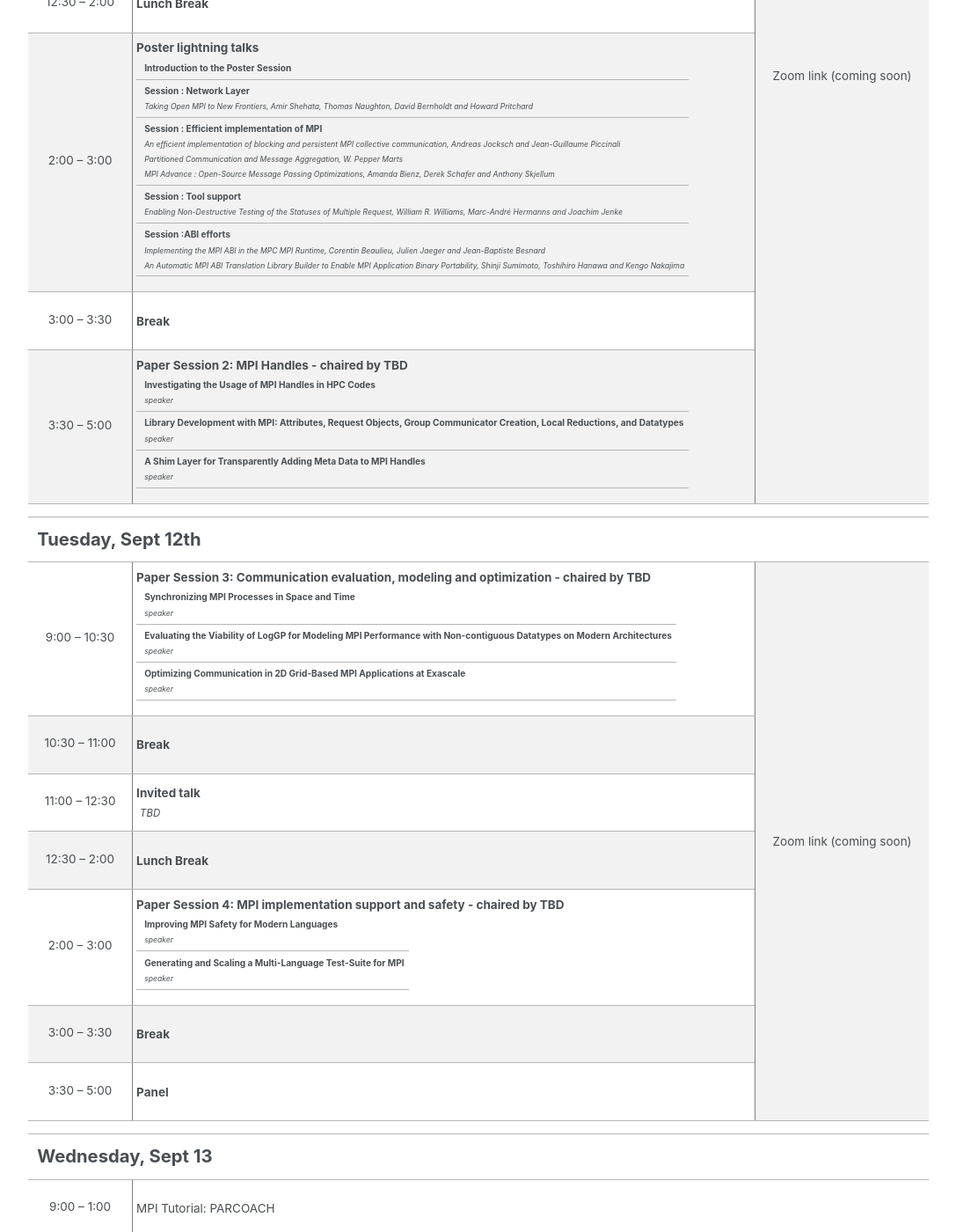
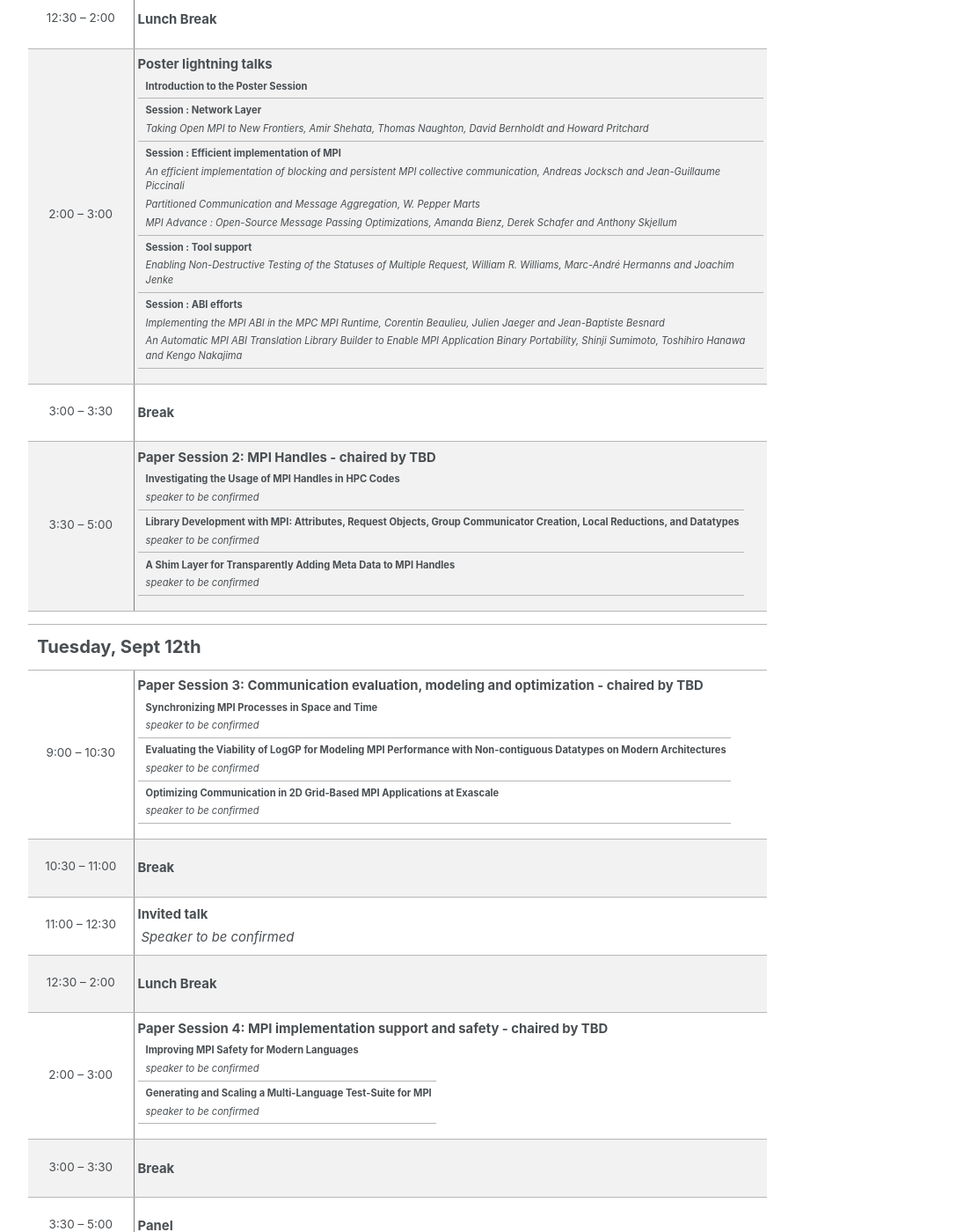
Before and after one commit to eurompi23/eurompi23.github.io, a Jekyll site: the page built from _pages/program.md, in a window 1280 px wide and 1400 px high, scrolled down 1056 px. Shown: the whole window at 88% size, without its empty margins (96-1183 px from the left). Built offline with Jekyll 4.4.1, drawn with Linux system fonts in a browser that asks for light colours; cached includes are drawn as plain includes; some of the changed text lies outside the part shown.

Commit message:
add register page

```diff
--- a/_data/navigation.yml
+++ b/_data/navigation.yml
@@ -23,8 +23,8 @@
     - title: "Venue"
       url: venue
 
-      #- title: "Registration"
-      #url: registration
+    - title: "Register"
+      url: register
 
     - title: "Archive"
       url: archive
--- a/_pages/program.md
+++ b/_pages/program.md
@@ -150,25 +150,25 @@
 <!--
   <div style="font-weight:bold">Opening [<a href="https://youtu.be/NBOvU_RiPEY" target="_blank">Presentation</a>]</div>
 -->
-  <div style="font-weight:bold">Opening</div>
- <div style="padding-top:4px;padding-left:4px;font-size:0.85em;font-style:italic">TBD</div>
+  <div style="font-weight:bold;font-size:1.10em">Opening</div>
+ <div style="padding-top:4px;padding-left:4px;font-size:1.10em;font-style:italic">TBD</div>
  </td>
 <!--
   <td rowspan="4" style="border-left:1px solid gray;width:200px;text-align:center;background-color: #f2f2f2"><a href="https://intel.webex.com/intel/onstage/g.php?MTID=ec42af2e6885b18d705472fe4dcead8b6" target="_blank">Attendee Registration</a></td>
--->
   <td rowspan="8" style="border-left:1px solid gray;width:100px;text-align:center;background-color: #f2f2f2">
 Zoom link (coming soon)</td>
+-->
 </tr>
       <tr style="height:40px;background-color: #f2f2f2">
         <td style="border-right:1px solid gray;text-align:center;width:120px">
           <p>9:05 – 10:15</p>
         </td>
-        <td style="padding-left:4px;padding-right:4px;width:720px">
+        <td style="padding-left:4px;padding-right:4px;width:720px" colspan="4">
 <!--
           <div style="font-weight:bold">Keynote [<a href="https://youtu.be/VzOVuqYHfSI" target="_blank">Presentation</a>] [<a href="./assets/papers/2020-09-eurompi2020-mpi4.pdf" target="_blank">Slide</a>]</div>
 -->
-          <div style="font-weight:bold">Keynote</div>
-          <div style="padding-top:4px;padding-left:4px;font-size:0.85em;font-style:italic">TBD</div>
+          <div style="font-weight:bold;font-size:1.10em">Keynote</div>
+          <div style="padding-top:4px;padding-left:4px;font-size:1.10em;font-style:italic">TBD</div>
 <!--
           <div style="font-weight:bold;padding-left:4px"><a href="keynote.html">The Final Steps to MPI 4.0 - and What's Next</a></div>
 	  -->
@@ -178,11 +178,11 @@
         <td style="border-right:1px solid gray;text-align:center;width:120px">
           <p>10:15 – 10:45</p>
         </td>
-        <td style="padding-left:4px;padding-right:4px;width:720px">
+        <td style="padding-left:4px;padding-right:4px;width:720px" colspan="4">
 <!--
           <div style="font-weight:bold">Keynote [<a href="https://youtu.be/VzOVuqYHfSI" target="_blank">Presentation</a>] [<a href="./assets/papers/2020-09-eurompi2020-mpi4.pdf" target="_blank">Slide</a>]</div>
 -->
-          <div style="font-weight:bold">Break</div>
+          <div style="font-weight:bold;font-size:1.10em">Break</div>
 <!--
           <div style="font-weight:bold;padding-left:4px"><a href="keynote.html">The Final Steps to MPI 4.0 - and What's Next</a></div>
 	  -->
@@ -192,28 +192,28 @@
         <td style="border-right:1px solid gray;text-align:center;width:120px">
           <p>10:45 – 12:30</p>
         </td>
-        <td style="padding-left:4px;padding-right:4px;width:720px">
-          <div style="font-weight:bold">Paper Session 1: MPI composability - chaired by TBD</div>
+        <td style="padding-left:4px;padding-right:4px;width:720px" colspan="4">
+          <div style="font-weight:bold;font-size:1.10em">Paper Session 1: MPI composability - chaired by TBD</div>
           <table style="border:0px; width:100%"><tbody>
             <tr>
               <td>
 <!--
                 <div style="font-weight:bold;padding-left:4px">Using Advanced Vector Extensions AVX-512 for MPI Reduction [<a href="./assets/papers/Zhong-EuroMPI2020.pptx" target="_blank">Slide</a>] [<a href="https://youtu.be/Z2vGmgymJ34" target="_blank">Presentation</a>]</div>
 -->
-                <div style="font-weight:bold;padding-left:4px">Best paper presentation: MPI Application Binary Interface Standardization </div>
-                <div style="padding-top:4px;padding-left:4px;font-size:0.85em;font-style:italic">speaker</div>
+                <div style="font-weight:bold;padding-left:4px;font-size:1.10em">Best paper presentation: MPI Application Binary Interface Standardization </div>
+                <div style="padding-top:4px;padding-left:4px;font-size:1.10em;font-style:italic">speaker to be confirmed</div>
               </td>
             </tr>
             <tr>
               <td>
-                <div style="font-weight:bold;padding-left:4px">Frustrated With MPI+Threads? Try MPIxThreads!</div>
-                <div style="padding-top:4px;padding-left:4px;font-size:0.85em;font-style:italic">speaker</div>
+                <div style="font-weight:bold;padding-left:4px;font-size:1.10em">Frustrated With MPI+Threads? Try MPIxThreads!</div>
+                <div style="padding-top:4px;padding-left:4px;font-size:1.10em;font-style:italic">speaker to be confirmed</div>
               </td>
             </tr>
             <tr>
               <td>
-                <div style="font-weight:bold;padding-left:4px">View-aware Message Passing Through the Integration of Kokkos and ExaMPI</div>
-                <div style="padding-top:4px;padding-left:4px;font-size:0.85em;font-style:italic">speaker</div>
+                <div style="font-weight:bold;padding-left:4px;font-size:1.10em">View-aware Message Passing Through the Integration of Kokkos and ExaMPI</div>
+                <div style="padding-top:4px;padding-left:4px;font-size:1.10em;font-style:italic">speaker to be confirmed</div>
               </td>
           </tr></tbody></table>
         </td>
@@ -222,47 +222,47 @@
         <td style="border-right:1px solid gray;text-align:center;width:120px">
           <p>12:30 – 2:00</p>
         </td>
-        <td style="padding-left:4px;padding-right:4px;width:720px">
-          <div style="font-weight:bold">Lunch Break</div>
+        <td style="padding-left:4px;padding-right:4px;width:720px" colspan="4">
+          <div style="font-weight:bold;font-size:1.10em">Lunch Break</div>
         </td>
       </tr>
       <tr style="height:40px;background-color: #f2f2f2">
         <td style="border-right:1px solid gray;text-align:center;width:120px">
           <p>2:00 – 3:00</p>
         </td>
-        <td style="padding-left:4px;padding-right:4px;width:720px">
-          <div style="font-weight:bold">Poster lightning talks</div>
+        <td style="padding-left:4px;padding-right:4px;width:720px" colspan="4">
+          <div style="font-weight:bold;font-size:1.10em">Poster lightning talks</div>
           <table style="border:0px; width:100%"><tbody>
             <tr>
               <td>
-                <div style="font-weight:bold;padding-left:4px">Introduction to the Poster Session</div>
+                <div style="font-weight:bold;padding-left:4px;font-size:1.10em">Introduction to the Poster Session</div>
               </td>
             </tr>
             <tr>
               <td>
-                <div style="font-weight:bold;padding-left:4px">Session : Network Layer</div>
-                <div style="padding-top:4px;padding-left:4px;font-size:0.85em;font-style:italic">Taking Open MPI to New Frontiers, Amir Shehata, Thomas Naughton, David Bernholdt and Howard Pritchard</div>
+                <div style="font-weight:bold;font-size:1.10em;padding-left:4px">Session : Network Layer</div>
+                <div style="padding-top:4px;padding-left:4px;font-size:1.10em;font-style:italic">Taking Open MPI to New Frontiers, Amir Shehata, Thomas Naughton, David Bernholdt and Howard Pritchard</div>
               </td>
             </tr>
             <tr>
               <td>
-                <div style="font-weight:bold;padding-left:4px">Session : Efficient implementation of MPI</div>
-                <div style="padding-top:4px;padding-left:4px;font-size:0.85em;font-style:italic">An efficient implementation of blocking and persistent MPI collective communication, Andreas Jocksch and Jean-Guillaume Piccinali</div>
-                <div style="padding-top:4px;padding-left:4px;font-size:0.85em;font-style:italic">Partitioned Communication and Message Aggregation, W. Pepper Marts</div>
-                <div style="padding-top:4px;padding-left:4px;font-size:0.85em;font-style:italic">MPI Advance : Open-Source Message Passing Optimizations, Amanda Bienz, Derek Schafer and Anthony Skjellum</div>
+                <div style="font-weight:bold;font-size:1.10em;padding-left:4px">Session : Efficient implementation of MPI</div>
+                <div style="padding-top:4px;padding-left:4px;font-size:1.10em;font-style:italic">An efficient implementation of blocking and persistent MPI collective communication, Andreas Jocksch and Jean-Guillaume Piccinali</div>
+                <div style="padding-top:4px;padding-left:4px;font-size:1.10em;font-style:italic">Partitioned Communication and Message Aggregation, W. Pepper Marts</div>
+                <div style="padding-top:4px;padding-left:4px;font-size:1.10em;font-style:italic">MPI Advance : Open-Source Message Passing Optimizations, Amanda Bienz, Derek Schafer and Anthony Skjellum</div>
               </td>
             </tr>
             <tr>
               <td>
-                <div style="font-weight:bold;padding-left:4px">Session : Tool support</div>
-                <div style="padding-top:4px;padding-left:4px;font-size:0.85em;font-style:italic">Enabling Non-Destructive Testing of the Statuses of Multiple Request, William R. Williams, Marc-André Hermanns and Joachim Jenke</div>
+                <div style="font-weight:bold;font-size:1.10em;padding-left:4px">Session : Tool support</div>
+                <div style="padding-top:4px;padding-left:4px;font-size:1.10em;font-style:italic">Enabling Non-Destructive Testing of the Statuses of Multiple Request, William R. Williams, Marc-André Hermanns and Joachim Jenke</div>
               </td>
             </tr>
             <tr>
               <td>
-                <div style="font-weight:bold;padding-left:4px">Session :ABI efforts</div>
-                <div style="padding-top:4px;padding-left:4px;font-size:0.85em;font-style:italic">Implementing the MPI ABI in the MPC MPI Runtime, Corentin Beaulieu, Julien Jaeger and Jean-Baptiste Besnard</div>
-                <div style="padding-top:4px;padding-left:4px;font-size:0.85em;font-style:italic">An Automatic MPI ABI Translation Library Builder to Enable MPI Application Binary Portability, Shinji Sumimoto, Toshihiro Hanawa and Kengo Nakajima</div>
+                <div style="font-weight:bold;font-size:1.10em;padding-left:4px">Session : ABI efforts</div>
+                <div style="padding-top:4px;padding-left:4px;font-size:1.10em;font-style:italic">Implementing the MPI ABI in the MPC MPI Runtime, Corentin Beaulieu, Julien Jaeger and Jean-Baptiste Besnard</div>
+                <div style="padding-top:4px;padding-left:4px;font-size:1.10em;font-style:italic">An Automatic MPI ABI Translation Library Builder to Enable MPI Application Binary Portability, Shinji Sumimoto, Toshihiro Hanawa and Kengo Nakajima</div>
               </td>
             </tr></tbody></table>
         </td>
@@ -271,33 +271,33 @@
         <td style="border-right:1px solid gray;text-align:center;width:120px">
           <p>3:00 – 3:30</p>
         </td>
-        <td style="padding-left:4px;padding-right:4px;width:720px">
-          <div style="font-weight:bold">Break</div>
+        <td style="padding-left:4px;padding-right:4px;width:720px" colspan="4">
+          <div style="font-weight:bold;font-size:1.10em">Break</div>
         </td>
       </tr>
       <tr style="height:40px;background-color: #f2f2f2">
         <td style="border-right:1px solid gray;text-align:center;width:120px">
           <p>3:30 – 5:00</p>
         </td>
-        <td style="padding-left:4px;padding-right:4px;width:720px">
-          <div style="font-weight:bold">Paper Session 2: MPI Handles - chaired by TBD</div>
+        <td style="padding-left:4px;padding-right:4px;width:720px" colspan="4">
+          <div style="font-weight:bold;font-size:1.10em">Paper Session 2: MPI Handles - chaired by TBD</div>
           <table style="border:0px; width:100%"><tbody>
             <tr>
               <td>
-                <div style="font-weight:bold;padding-left:4px">Investigating the Usage of MPI Handles in HPC Codes</div>
-                <div style="padding-top:4px;padding-left:4px;font-size:0.85em;font-style:italic">speaker</div>
+                <div style="font-weight:bold;font-size:1.10em;padding-left:4px">Investigating the Usage of MPI Handles in HPC Codes</div>
+                <div style="padding-top:4px;padding-left:4px;font-size:1.10em;font-style:italic">speaker to be confirmed</div>
               </td>
             </tr>
             <tr>
               <td>
-                <div style="font-weight:bold;padding-left:4px">Library Development with MPI: Attributes, Request Objects, Group Communicator Creation, Local Reductions, and Datatypes</div>
-                <div style="padding-top:4px;padding-left:4px;font-size:0.85em;font-style:italic">speaker</div>
+                <div style="font-weight:bold;font-size:1.10em;padding-left:4px;font-size:1.10em">Library Development with MPI: Attributes, Request Objects, Group Communicator Creation, Local Reductions, and Datatypes</div>
+                <div style="padding-top:4px;padding-left:4px;font-size:1.10em;font-style:italic">speaker to be confirmed</div>
               </td>
             </tr>
             <tr>
               <td>
-                <div style="font-weight:bold;padding-left:4px">A Shim Layer for Transparently Adding Meta Data to MPI Handles</div>
-                <div style="padding-top:4px;padding-left:4px;font-size:0.85em;font-style:italic">speaker</div>
+                <div style="font-weight:bold;padding-left:4px;font-size:1.10em">A Shim Layer for Transparently Adding Meta Data to MPI Handles</div>
+                <div style="padding-top:4px;padding-left:4px;font-size:1.10em;font-style:italic">speaker to be confirmed</div>
               </td>
             </tr></tbody></table>
         </td>
@@ -312,45 +312,47 @@
         <td style="border-right:1px solid gray;text-align:center;width:120px">
           <p>9:00 – 10:30</p>
         </td>
-        <td style="padding-left:4px;padding-right:4px;width:720px">
-          <div style="font-weight:bold">Paper Session 3: Communication evaluation, modeling and optimization - chaired by TBD</div>
+        <td style="padding-left:4px;padding-right:4px;width:720px" colspan="4">
+          <div style="font-weight:bold;font-size:1.10em">Paper Session 3: Communication evaluation, modeling and optimization - chaired by TBD</div>
           <table style="border:0px; width:100%"><tbody>
             <tr>
               <td>
-                <div style="font-weight:bold;padding-left:4px">Synchronizing MPI Processes in Space and Time</div>
-                <div style="padding-top:4px;padding-left:4px;font-size:0.85em;font-style:italic">speaker</div>
+                <div style="font-weight:bold;padding-left:4px;font-size:1.10em">Synchronizing MPI Processes in Space and Time</div>
+                <div style="padding-top:4px;padding-left:4px;font-size:1.10em;font-style:italic">speaker to be confirmed</div>
               </td>
             </tr>
             <tr>
               <td>
-                <div style="font-weight:bold;padding-left:4px">Evaluating the Viability of LogGP for Modeling MPI Performance with Non-contiguous Datatypes on Modern Architectures</div>
-                <div style="padding-top:4px;padding-left:4px;font-size:0.85em;font-style:italic">speaker</div>
+                <div style="font-weight:bold;padding-left:4px;font-size:1.10em">Evaluating the Viability of LogGP for Modeling MPI Performance with Non-contiguous Datatypes on Modern Architectures</div>
+                <div style="padding-top:4px;padding-left:4px;font-size:1.10em;font-style:italic">speaker to be confirmed</div>
               </td>
             </tr>
             <tr>
               <td>
-                <div style="font-weight:bold;padding-left:4px">Optimizing Communication in 2D Grid-Based MPI Applications at Exascale</div>
-                <div style="padding-top:4px;padding-left:4px;font-size:0.85em;font-style:italic">speaker</div>
+                <div style="font-weight:bold;padding-left:4px;font-size:1.10em">Optimizing Communication in 2D Grid-Based MPI Applications at Exascale</div>
+                <div style="padding-top:4px;padding-left:4px;font-size:1.10em;font-style:italic">speaker to be confirmed</div>
               </td>
             </tr></tbody></table>
         </td>
+<!--
         <td rowspan="7" style="border-left:1px solid gray;width:200px;text-align:center;background-color: #f2f2f2">Zoom link (coming soon)</td>
+-->
       </tr>
       <tr style="height:40px;background-color: #f2f2f2">
         <td style="border-right:1px solid gray;text-align:center;width:120px">
           <p>10:30 – 11:00</p>
         </td>
-        <td style="padding-left:4px;padding-right:4px;width:720px">
-          <div style="font-weight:bold">Break</div>
+        <td style="padding-left:4px;padding-right:4px;width:720px" colspan="4">
+          <div style="font-weight:bold;font-size:1.10em">Break</div>
         </td>
       </tr>
       <tr style="height:40px">
         <td style="border-right:1px solid gray;text-align:center;width:120px">
           <p>11:00 – 12:30</p>
         </td>
-        <td style="padding-left:4px;padding-right:4px;width:720px">
-          <div style="font-weight:bold">Invited talk</div>
-          <div style="padding-top:4px;padding-left:4px;font-size:0.85em;font-style:italic">TBD</div>
+        <td style="padding-left:4px;padding-right:4px;width:720px" colspan="4">
+          <div style="font-weight:bold;font-size:1.10em">Invited talk</div>
+          <div style="padding-top:4px;padding-left:4px;font-size:1.10em;font-style:italic">Speaker to be confirmed</div>
         </td>
       </tr>
       <tr style="height:40px;background-color: #f2f2f2">
@@ -358,7 +360,7 @@
           <p>12:30 – 2:00</p>
         </td>
         <td style="padding-left:4px;padding-right:4px;width:720px">
-          <div style="font-weight:bold">Lunch Break</div>
+          <div style="font-weight:bold;font-size:1.10em">Lunch Break</div>
         </td>
       </tr>
       <tr style="height:40px">
@@ -366,18 +368,18 @@
           <p>2:00 – 3:00</p>
         </td>
         <td style="padding-left:4px;padding-right:4px;width:720px">
-          <div style="font-weight:bold">Paper Session 4: MPI implementation support and safety - chaired by TBD</div>
+          <div style="font-weight:bold;font-size:1.10em">Paper Session 4: MPI implementation support and safety - chaired by TBD</div>
           <table style="border:0px; width:100%"><tbody>
             <tr>
               <td>
-                <div style="font-weight:bold;padding-left:4px">Improving MPI Safety for Modern Languages</div>
-                <div style="padding-top:4px;padding-left:4px;font-size:0.85em;font-style:italic">speaker</div>
+                <div style="font-weight:bold;padding-left:4px;font-size:1.10em">Improving MPI Safety for Modern Languages</div>
+                <div style="padding-top:4px;padding-left:4px;font-size:1.10em;font-style:italic">speaker  to be confirmed</div>
               </td>
             </tr>
             <tr>
               <td>
-                <div style="font-weight:bold;padding-left:4px">Generating and Scaling a Multi-Language Test-Suite for MPI</div>
-                <div style="padding-top:4px;padding-left:4px;font-size:0.85em;font-style:italic">speaker</div>
+                <div style="font-weight:bold;padding-left:4px;font-size:1.10em">Generating and Scaling a Multi-Language Test-Suite for MPI</div>
+                <div style="padding-top:4px;padding-left:4px;font-size:1.10em;font-style:italic">speaker to be confirmed</div>
               </td>
             </tr></tbody></table>
       <tr style="height:40px;background-color: #f2f2f2">
@@ -385,7 +387,7 @@
           <p>3:00 – 3:30</p>
         </td>
         <td style="padding-left:4px;padding-right:4px;width:720px">
-          <div style="font-weight:bold">Break</div>
+          <div style="font-weight:bold;font-size:1.10em">Break</div>
         </td>
       </tr>
         </td>
@@ -395,7 +397,7 @@
           <p>3:30 – 5:00</p>
         </td>
         <td style="padding-left:4px;padding-right:4px;width:720px">
-          <div style="font-weight:bold">Panel</div>
+          <div style="font-weight:bold;font-size:1.10em">Panel</div>
         </td>
       </tr>
       <tr style="height:15px">
@@ -408,13 +410,25 @@
         <td style="border-right:1px solid gray;text-align:center;width:120px">
           <p>9:00 – 1:00</p>
         </td>
-        <td style="padding-left:4px;padding-right:4px;width:720px" colspan="4">MPI Tutorial: PARCOACH</td>
+	<td style="padding-left:4px;padding-right:4px;width:720px" colspan="4">
+        <div style="font-weight:bold">MPI Tutorial: <a href="https://parcoach.github.io" >PARCOACH</a></div>
+	<div style="padding-top:4px;padding-left:4px;font-size:1em;font-style:italic">Emmanuelle Saillard</div>
+        </td>
       </tr>
       <tr style="height:40px;background-color: #f2f2f2">
         <td style="border-right:1px solid gray;text-align:center;width:120px">
           <p>1:00</p>
         </td>
-        <td style="padding-left:4px;padding-right:4px;width:720px" colspan="4">Lunch Break</td>
+        <td style="padding-left:4px;padding-right:4px;width:720px;font-weight:bold;font-size:1.10em" colspan="4">Lunch Break</td>
+      </tr>
+      <tr style="height:40px">
+        <td style="border-right:1px solid gray;text-align:center;width:120px">
+          <p>7:00</p>
+        </td>
+	<td style="padding-left:4px;padding-right:4px;width:720px" colspan="4">
+        <div style="font-weight:bold;font-size:1.10em">Conference Dinner</div>
+        <div style="padding-top:4px;padding-left:4px;font-size:1em;font-style:italic">Joint dinner for attendees of WOMP, EuroMPI and MPI Forum Attendees</div>
+	</td>
       </tr>
       </tbody></table>
           <p> </p>
```
Also changed, not shown: _pages/register.md (renamed from _pages/registration.md, +30 -14 lines).
